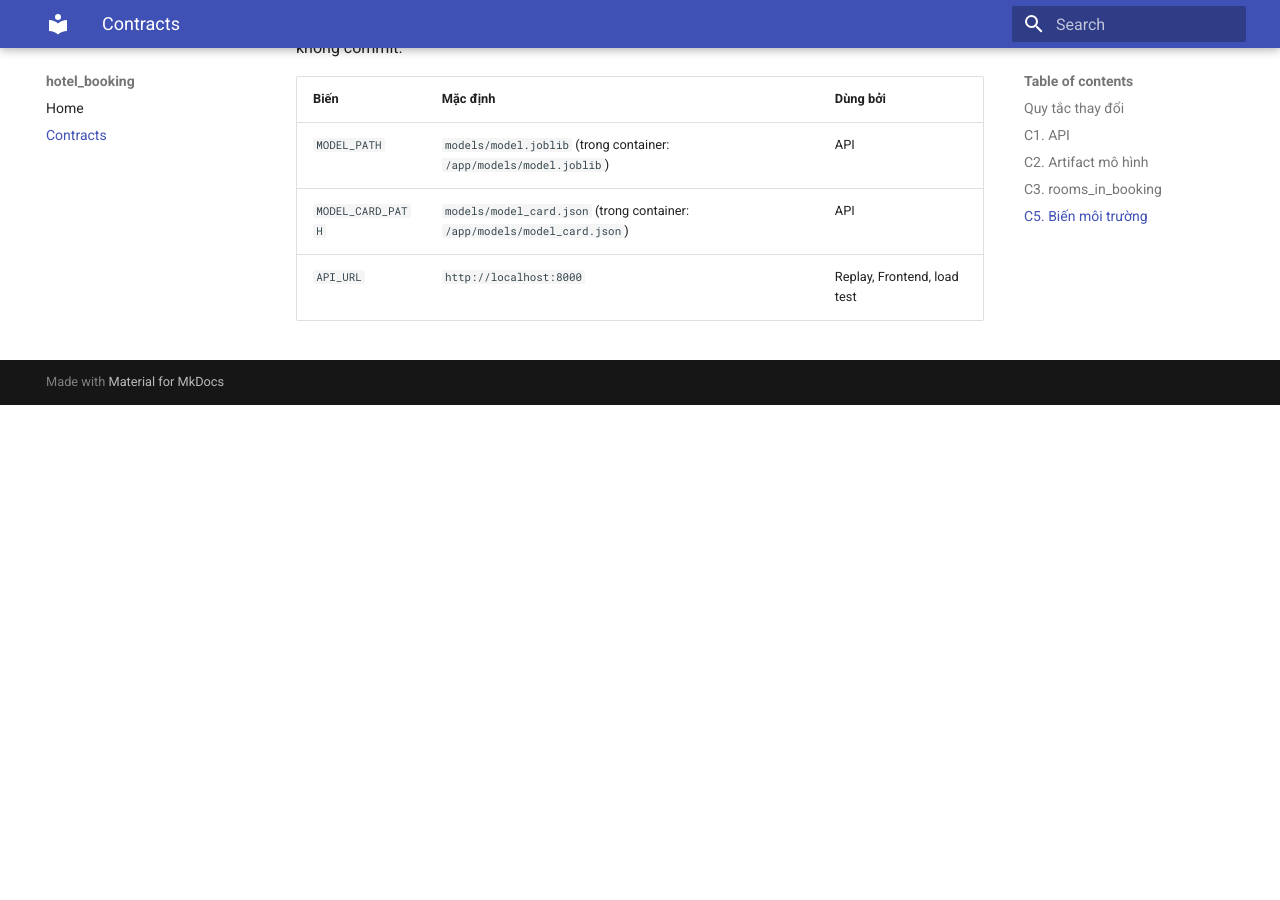
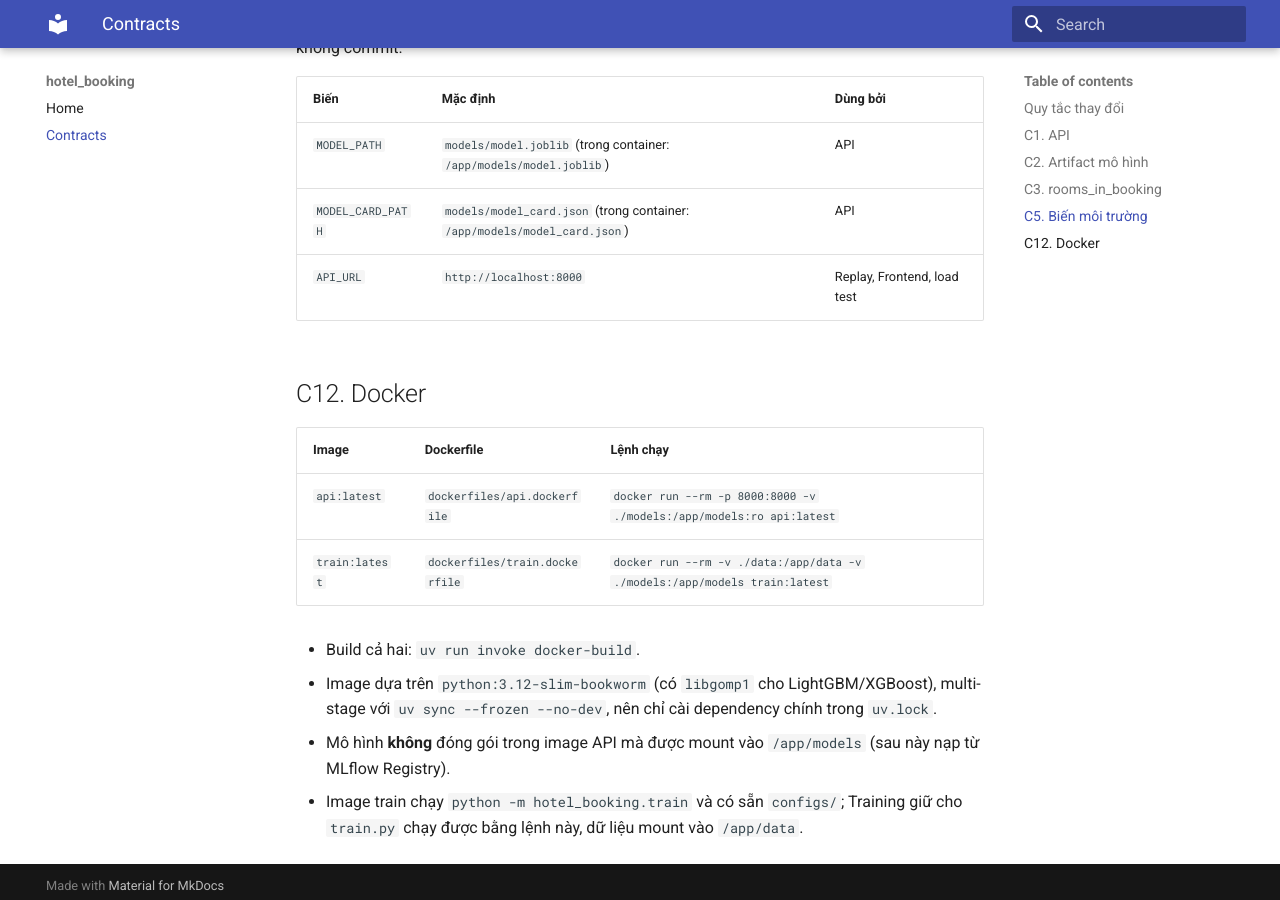
Before and after one commit to quandao073/IT5414-Group7-MLOps, an MkDocs documentation site: the page built from docs/source/contracts.md, in a window 1280 px wide and 900 px high, scrolled down 3908 px. Built offline with MkDocs 1.6.1 and Material for MkDocs 9.7.7, drawn with Linux system fonts in a browser that asks for light colours; before the commit the page ends 4313 px from its top, so only the background shows below that; some of the changed text lies outside the part shown.

Commit message:
build(docker): rebuild api and train images on python slim with multi-stage uv sync

```diff
--- a/docs/source/contracts.md
+++ b/docs/source/contracts.md
@@ -20,7 +20,7 @@
 | C4 | Dữ liệu replay và nhãn trễ | Sẽ bổ sung | Data, Drift |
 | C5 | [Biến môi trường](#c5-bien-moi-truong) | Đề xuất | Platform |
 | C6 – C11 | MLflow, `/reload`, ONNX, bảng log, metrics, compose | Sẽ bổ sung | – |
-| C12 | Docker image | Sẽ bổ sung | Platform, Training |
+| C12 | [Docker image](#c12-docker) | Đề xuất, đã có Dockerfile | Platform, Training |
 | C13 | Checklist demo | Sẽ bổ sung | Cả nhóm |
 
 ## C1. API
@@ -114,3 +114,17 @@ Danh sách đầy đủ trong `.env.example` ở gốc repo. Bí mật (mật kh
 | `MODEL_PATH` | `models/model.joblib` (trong container: `/app/models/model.joblib`) | API |
 | `MODEL_CARD_PATH` | `models/model_card.json` (trong container: `/app/models/model_card.json`) | API |
 | `API_URL` | `http://localhost:8000` | Replay, Frontend, load test |
+
+## C12. Docker
+
+| Image | Dockerfile | Lệnh chạy |
+|---|---|---|
+| `api:latest` | `dockerfiles/api.dockerfile` | `docker run --rm -p 8000:8000 -v ./models:/app/models:ro api:latest` |
+| `train:latest` | `dockerfiles/train.dockerfile` | `docker run --rm -v ./data:/app/data -v ./models:/app/models train:latest` |
+
+- Build cả hai: `uv run invoke docker-build`.
+- Image dựa trên `python:3.12-slim-bookworm` (có `libgomp1` cho LightGBM/XGBoost), multi-stage với `uv sync --frozen
+  --no-dev`, nên chỉ cài dependency chính trong `uv.lock`.
+- Mô hình **không** đóng gói trong image API mà được mount vào `/app/models` (sau này nạp từ MLflow Registry).
+- Image train chạy `python -m hotel_booking.train` và có sẵn `configs/`; Training giữ cho `train.py` chạy được bằng
+  lệnh này, dữ liệu mount vào `/app/data`.
```
Also changed, not shown: 3 other files.
